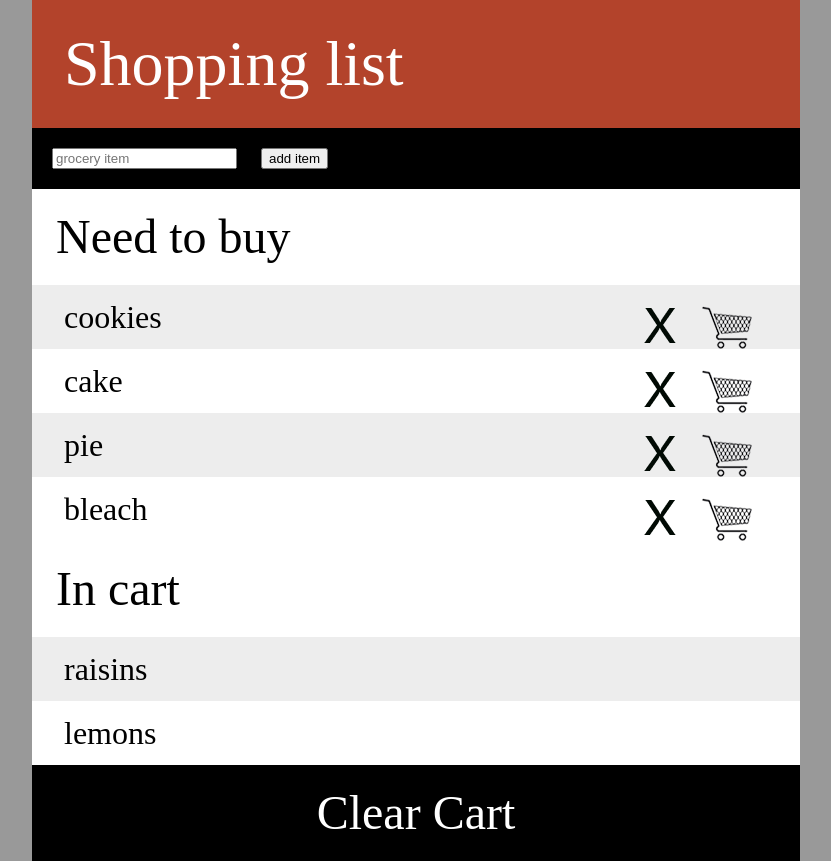
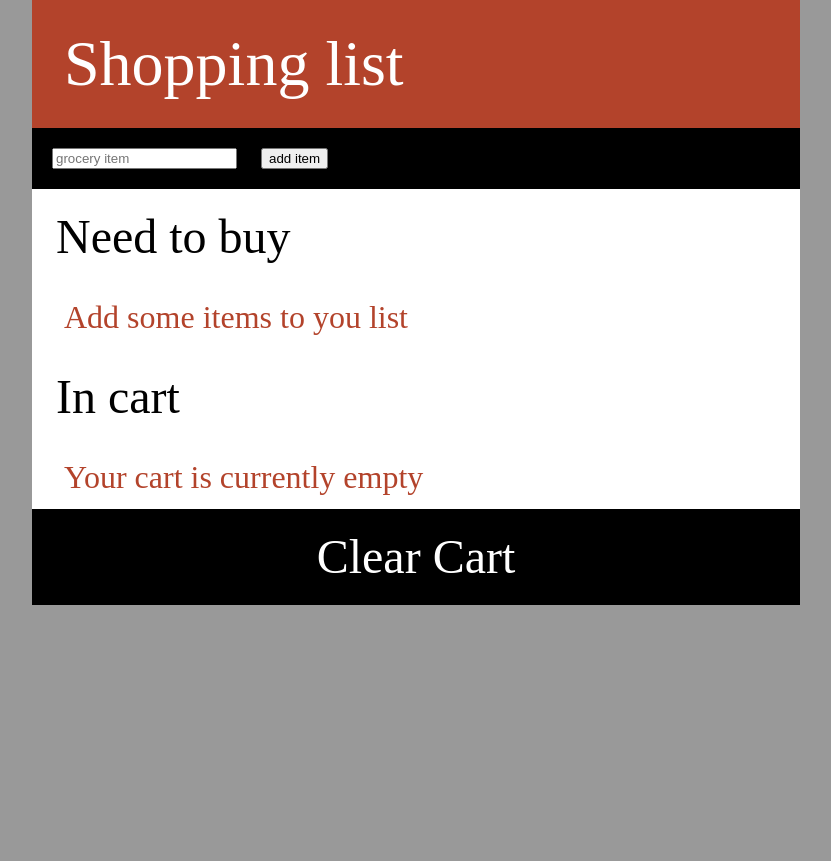
Before and after one commit to justinwellsstew/shoppingList, a plain HTML site: page index.html in a window 1280 px wide. Shown: the whole page, without its empty margins (224-1055 px from the left). After the commit the page ends 800 px from the top, so only its background shows below. Drawn offline with nearby package versions, Linux system fonts and the light colour scheme.

Commit message:
finished shopping list

```diff
--- a/css/styles.css
+++ b/css/styles.css
@@ -35,6 +35,12 @@ li:nth-child(odd){
   background-color: #ededed;
 }
 
+p {
+  color:#B3432B;
+  padding:.5em 1em;
+  font-size: 2em;
+}
+
 #main{
   width:60%;
   margin: 0 auto;
--- a/index.html
+++ b/index.html
@@ -18,21 +18,14 @@
       <section id="need">
         <h2>Need to buy</h2>
         <ol>
-          <li>cookies <img src="images/cart.png"><img src="images/x.png"></li>
-          <li>cake <img src="images/cart.png"><img src="images/x.png"></li>
-          <li>pie <img src="images/cart.png"><img src="images/x.png"></li>
-          <li>bleach <img src="images/cart.png"><img src="images/x.png"></li>
         </ol>
       </section>
       <section id="incart">
         <h2>In cart </h2>
         <ol>
-          <li>raisins</li>
-          <li>lemons</li>
         </ol>
       </section>
       <div id="clear-cart"> Clear Cart </div>
     </div>
-
   </body>
 </html>
--- a/js/app.js
+++ b/js/app.js
@@ -1,6 +1,24 @@
 $(document).ready(function(){
   $('#add-item').click(function(){
     var item = $('input').val();
-    $('#need >ol').append('<li>' + item + '</li>')
+    $('#need >ol').append('<li>' + item + '</li>');
   });
+
+  $('ol').on('click', 'li', function(){
+    var shoppingListItem = $(this).text();
+    $('#incart >ol').append('<li>' + shoppingListItem + '</li>');
+    $(this).remove();
+  });
+
+  $('#clear-cart').click(function(){
+    $('#incart >ol').children().remove();
+  });
+  var listLength = $('#need > ol').children().length;
+  if(listLength < 1){
+    $('#need').append('<p>Add some items to you list</p>');
+  };
+  var cartLength = $('#need > ol').children().length;
+  if(cartLength < 1){
+    $('#incart').append('<p>Your cart is currently empty</p>');
+  };
 });
```
